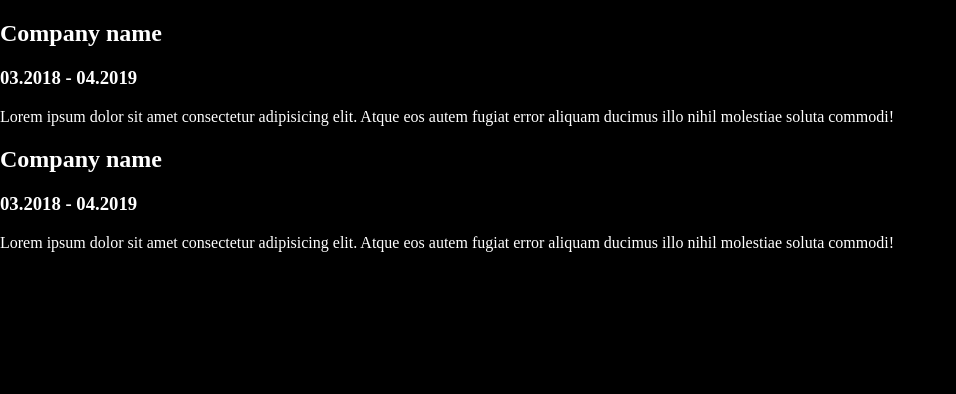
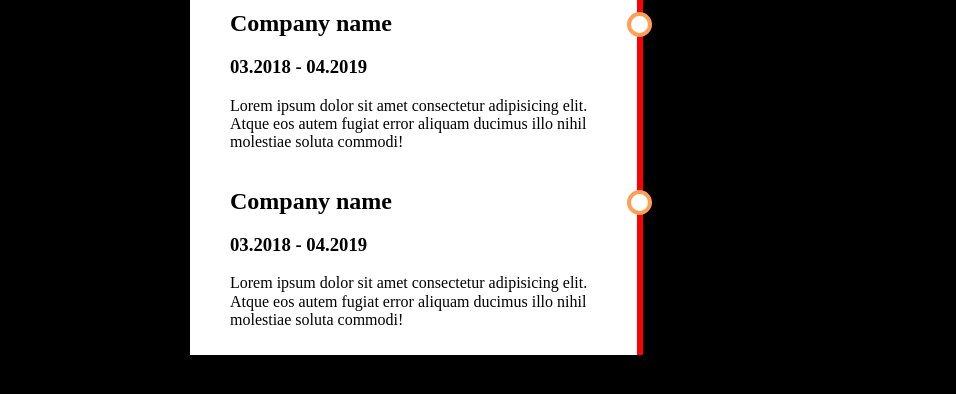
Before and after one commit to Dawid93/SimpleTimeline, a website: page src/content/index.html in a window 1280 px wide. Shown: the whole page, without its empty margins (0-956 px from the left). Drawn offline with nearby package versions, Linux system fonts and the light colour scheme; files that its build step writes are made by us from their sources.

Commit message:
Create timeline visualization with points

```diff
--- a/src/content/index.html
+++ b/src/content/index.html
@@ -21,7 +21,7 @@
   <body>
     <section class="timeline">
       <div class="timeline__container right">
-        <article class="timeline__item">
+        <article class="item">
           <h2 class="item__title">Company name</h2>
           <h3 class="item__date">03.2018 - 04.2019</h3>
           <p class="item__description">Lorem ipsum dolor sit amet consectetur adipisicing elit. Atque eos autem fugiat error aliquam ducimus illo nihil molestiae soluta commodi!</p>
--- a/src/scss/_variables.scss
+++ b/src/scss/_variables.scss
@@ -1,3 +1,5 @@
 $black: #000;
 $yellow: #F9C802;
 $white: #ffffff;
+$red: #ff0000;
+$lightOrange: #ff9f55;
--- a/src/scss/main.scss
+++ b/src/scss/main.scss
@@ -12,6 +12,6 @@ html {
 }
 
 body {
-  color: $white;
+  color: $black;
   background: $black;
 }
--- a/src/scss/modules/timeline.scss
+++ b/src/scss/modules/timeline.scss
@@ -0,0 +1,42 @@
+.timeline {
+    max-width: 900px;
+    margin: 0 auto;
+    position: relative;
+
+    &::before {
+        content: '';
+        position: absolute;
+        width: 6px;
+        height: 100%;
+        background: $red;
+        left: 50%;
+        margin-left: -3px;
+        z-index: 1;
+    }
+
+    &__container {
+        padding: 10px 40px;
+        position: relative;
+        background: $white;
+        width: 50%;
+
+        &::after {
+            content: '';
+            position: absolute;
+            width: 25px;
+            height: 25px;
+            background: $white;
+            top: 12px;
+            right: -12px;
+            border-radius: 50%;
+            border: 4px solid $lightOrange;
+            z-index: 2;
+        }
+    }
+}
+
+.item {
+    &__title {
+        margin: 0;
+    }
+}
```
